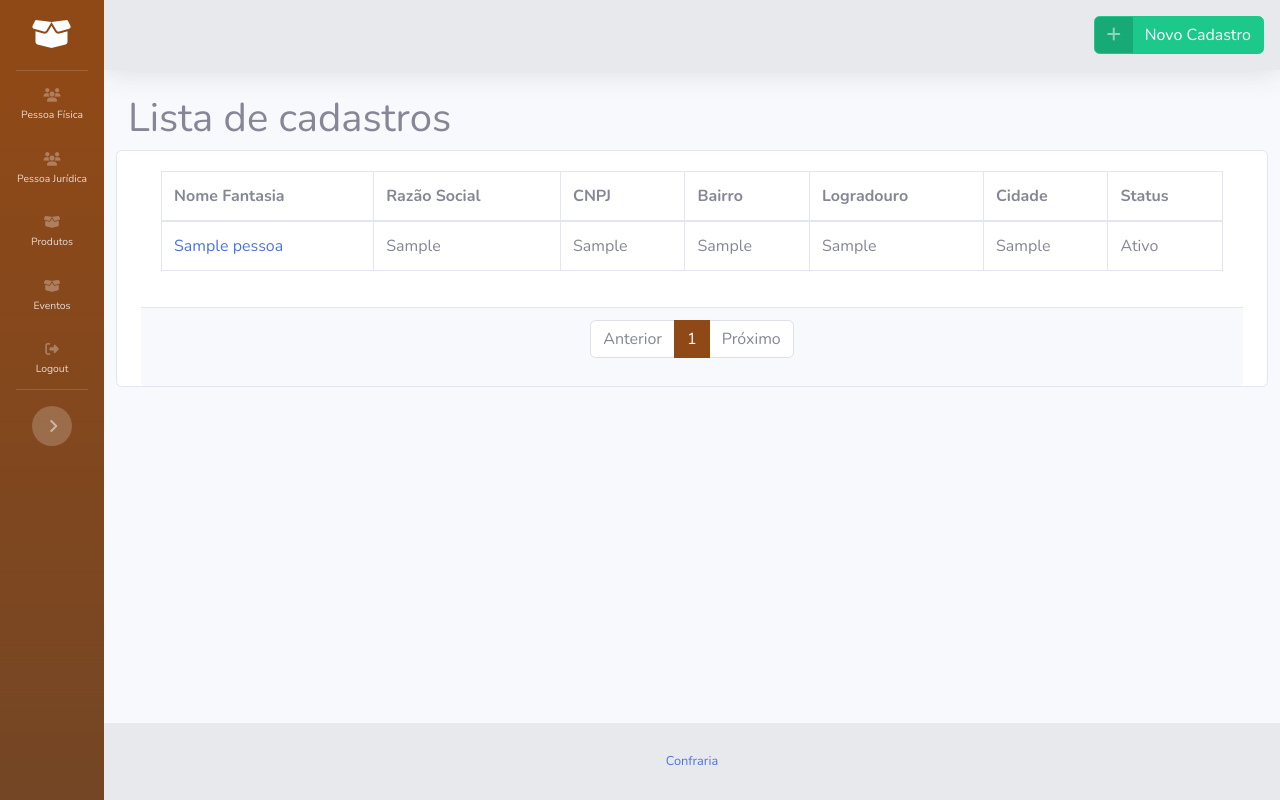
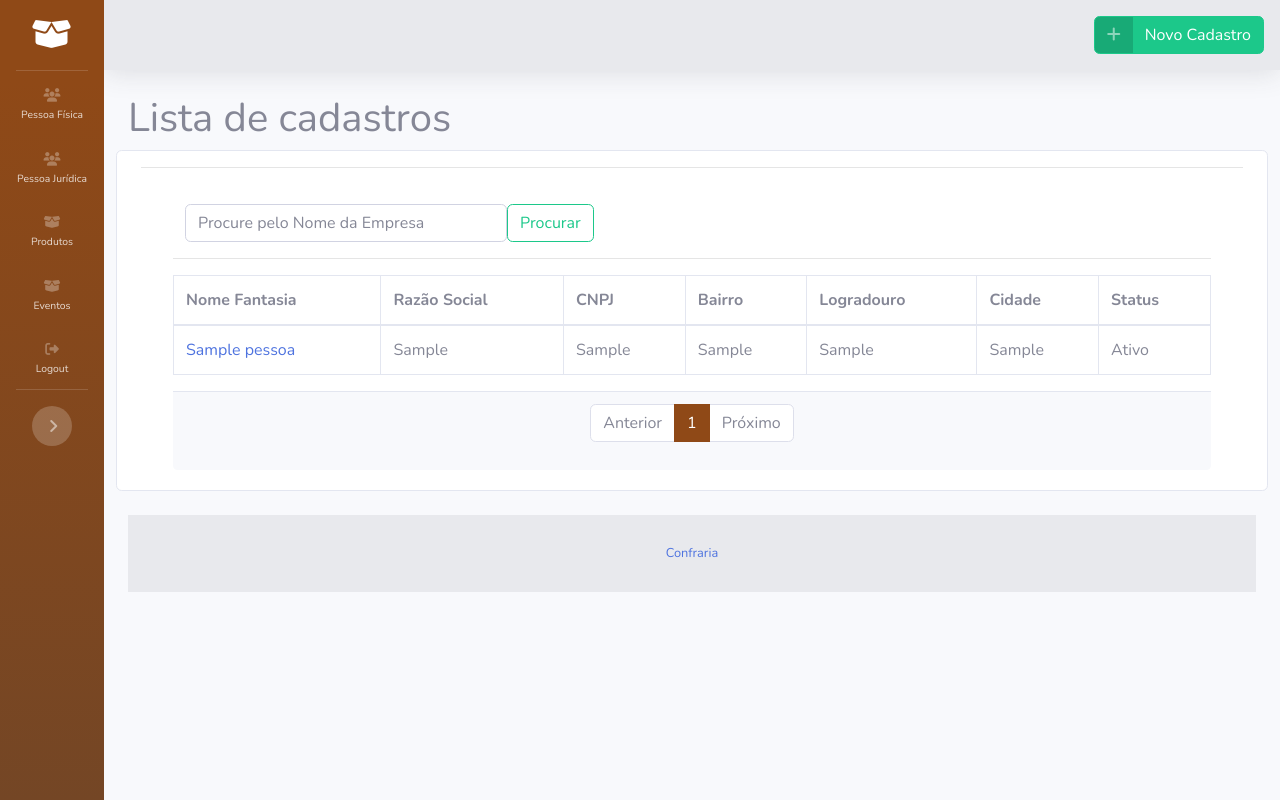
Before and after one commit to wartrax13/erp_confraria, a Django app: page /pessoa/juridica/list/ in a window 1280 px wide. Run offline with Django 3.2, Linux system fonts and the light colour scheme; a user stored in the database is signed in; tables that the repository leaves empty hold one stand-in row (values such as "Sample post"); some libraries are stand-ins or nearby versions.

Commit message:
Filtros de nome de pessoa fisica e juridica

```diff
--- a/confraria/pessoa/templates/pessoa/pessoajuridica_list.html
+++ b/confraria/pessoa/templates/pessoa/pessoajuridica_list.html
@@ -15,7 +15,19 @@
 
 {% block content %}
 <div class="container-fluid card mb-4">
+    <hr>
     <div class="card-body">
+        <div class="row-12 col-12">
+            <form method="get" class="d-flex">
+                <div class="row-4 col-4">
+                <input class="form-control me-2" id="search" type="text" name="nome" placeholder="Procure pelo Nome da Empresa" aria-label="Search" value="{{request.GET.nome}}">
+                </div>
+                <div class="row">
+                <button class="btn btn-outline-success" type="submit">Procurar</button>
+                </div>
+            </form>
+        <div>
+    <hr>
         <div class="table-responsive">
             <table class="table table-bordered" id="dataTable" width="100%" cellspacing="0">
                 <thead>
--- a/confraria/pessoa/views.py
+++ b/confraria/pessoa/views.py
@@ -11,6 +11,15 @@ from .models import PessoaFisica, PessoaJuridica
 class PessoaFisicaListView(LoginRequiredMixin, ListView):
     model = PessoaFisica
     paginate_by = 5
+
+    def get_queryset(self):
+        nome_pessoa = self.request.GET.get('nome')
+        pessoas = PessoaFisica.objects.all()
+
+        if nome_pessoa:
+            pessoas = PessoaFisica.objects.filter(nome__icontains=nome_pessoa)
+
+        return pessoas
 
 
 class PessoaFisicaUpdateView(LoginRequiredMixin, FormsetMixin, UpdateView):
@@ -51,6 +60,15 @@ class PessoaFisicaCreateView(LoginRequiredMixin, FormsetMixin, CreateView):
 class PessoaJuridicaListView(LoginRequiredMixin, ListView):
     model = PessoaJuridica
     paginate_by = 15
+
+    def get_queryset(self):
+        nome_pessoa = self.request.GET.get('nome')
+        pessoas = PessoaJuridica.objects.all()
+
+        if nome_pessoa:
+            pessoas = PessoaJuridica.objects.filter(nome__icontains=nome_pessoa)
+
+        return pessoas
 
 
 def home(request):
```
Also changed, not shown: confraria/pessoa/templates/pessoa/pessoafisica_list.html (+12 -5 lines).
